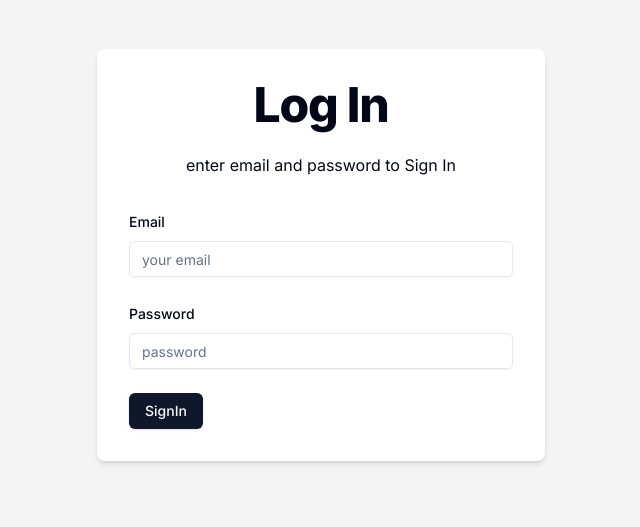
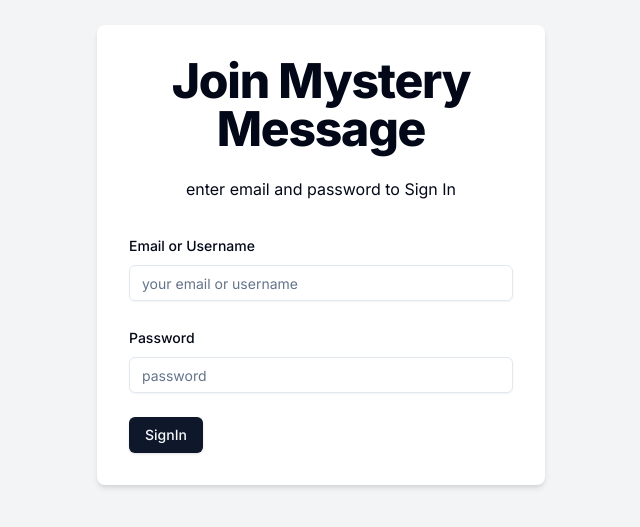
Before and after one commit to mangat-ram/mysteryMessage, a Next.js app: page /signIn in a window 1280 px wide. Shown: the part 145-672 px from the top of the page, without its empty margins (319-959 px from the left). Built offline with nearby package versions, Linux system fonts and the light colour scheme.

Commit message:
Completed SignIn Page.

```diff
--- a/src/app/(auth)/signIn/page.tsx
+++ b/src/app/(auth)/signIn/page.tsx
@@ -57,7 +57,7 @@ const SignIn = () => {
       <div className="w-full max-w-md p-8 space-y-8 bg-white rounded-lg shadow-md">
         <div className="text-center">
           <h1 className="text-4xl font-extrabold tracking-tight lg:text-5xl mb-6">
-            Log In
+            Join Mystery Message
           </h1>
           <p className="mb-4">
             enter email and password to Sign In
@@ -70,10 +70,10 @@ const SignIn = () => {
               name="identifier"
               render={({ field }) => (
                 <FormItem>
-                  <FormLabel>Email</FormLabel>
+                  <FormLabel>Email or Username</FormLabel>
                   <FormControl>
                     <Input
-                      placeholder="your email"
+                      placeholder="your email or username"
                       {...field}
                     />
                   </FormControl>
```
